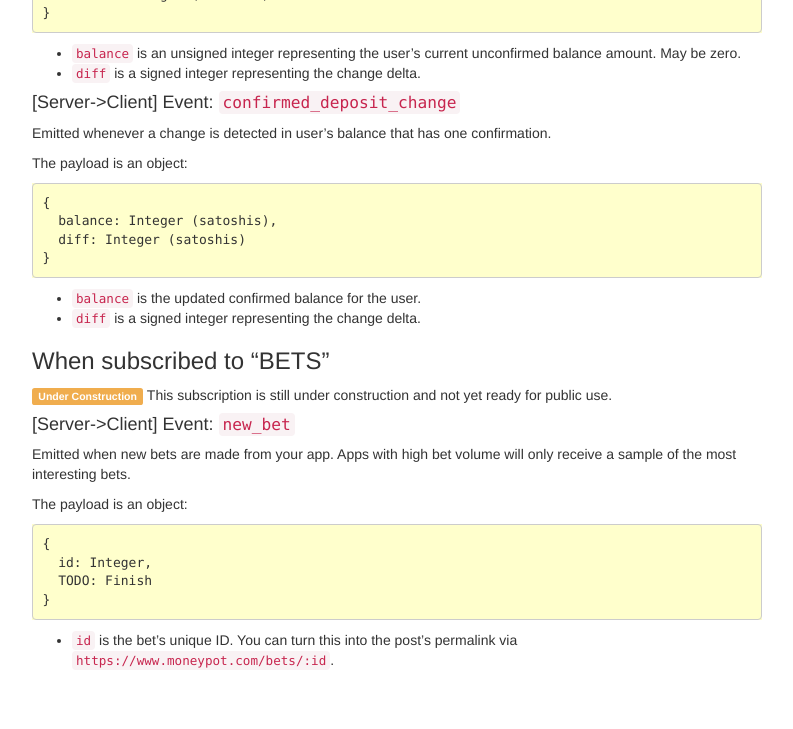
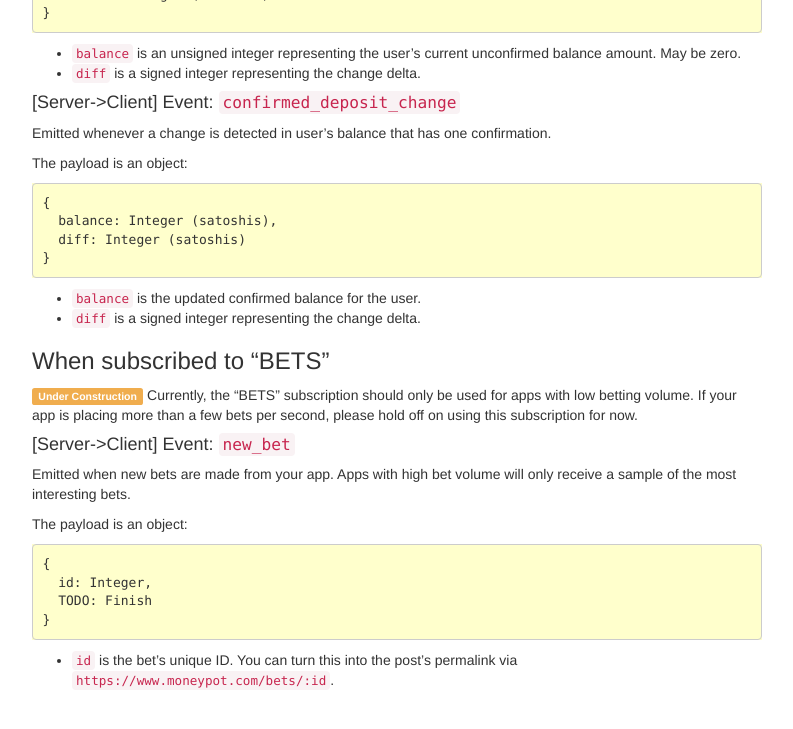
Before and after one commit to uniibu/mpblog.github.io, a Jekyll site: the page built from _posts/2015-08-19-introducing-socketpot.md, in a window 1280 px wide and 900 px high, scrolled down 8727 px. Shown: the top 729 px of the window, without its empty margins (243-1036 px from the left). Built offline with Jekyll 4.4.1, drawn with Linux system fonts in a browser that asks for light colours.

Commit message:
Refine warning on "BETS" subscription

```diff
--- a/_posts/2015-08-19-introducing-socketpot.md
+++ b/_posts/2015-08-19-introducing-socketpot.md
@@ -19,7 +19,7 @@ Socketpot lets you opt-in to only the events/features that you're interested in.
 - Deposit notifications
   - Get notified every time the current user's unconfirmed or confirmed balance changes from external actions, like when they withdraw/deposit into your app from Moneypot.
   - Use unconfirmed-balance updates to instantly acknowledge a user's bitcoin-address deposit and notify them when the deposit is confirmed on the blockchain and ready to be spent.
-- Bet notifications <span class="label label-warning">Under Construction</span>
+- Bet notifications
   - Subscribe to a real-time stream of bets placed against your app.
   - Useful for creating an "All Bets" tab.
   - <span class="label label-info">Note</span> For apps with heavy bet volume, this is only a stream of the most interesting bets.
@@ -471,7 +471,7 @@ The payload is an object:
 
 ### When subscribed to "BETS"
 
-<span class="label label-warning">Under Construction</span> This subscription is still under construction and not yet ready for public use.
+<span class="label label-warning">Under Construction</span> Currently, the "BETS" subscription should only be used for apps with low betting volume. If your app is placing more than a few bets per second, please hold off on using this subscription for now.
 
 #### [Server->Client] Event: `new_bet`
 
```
